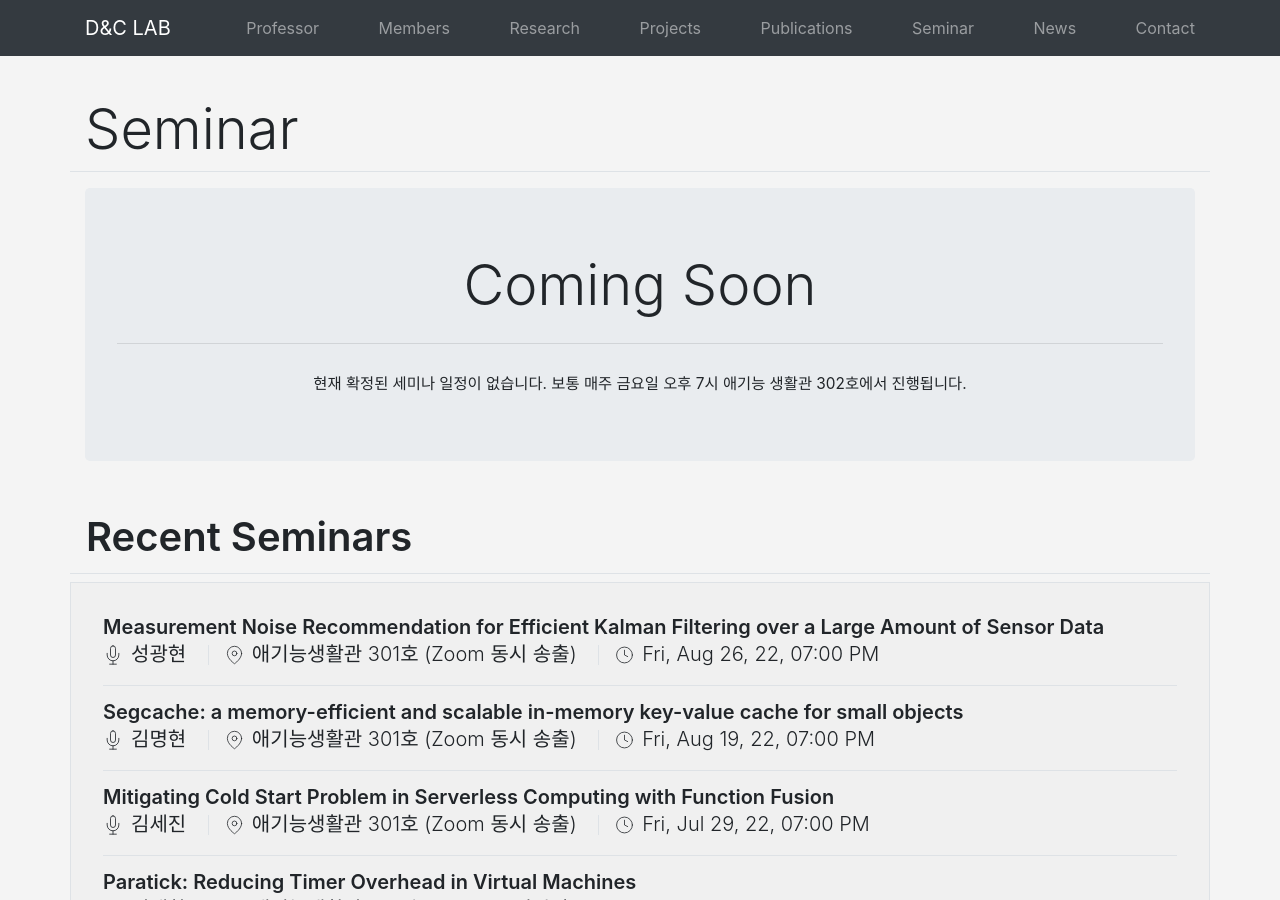
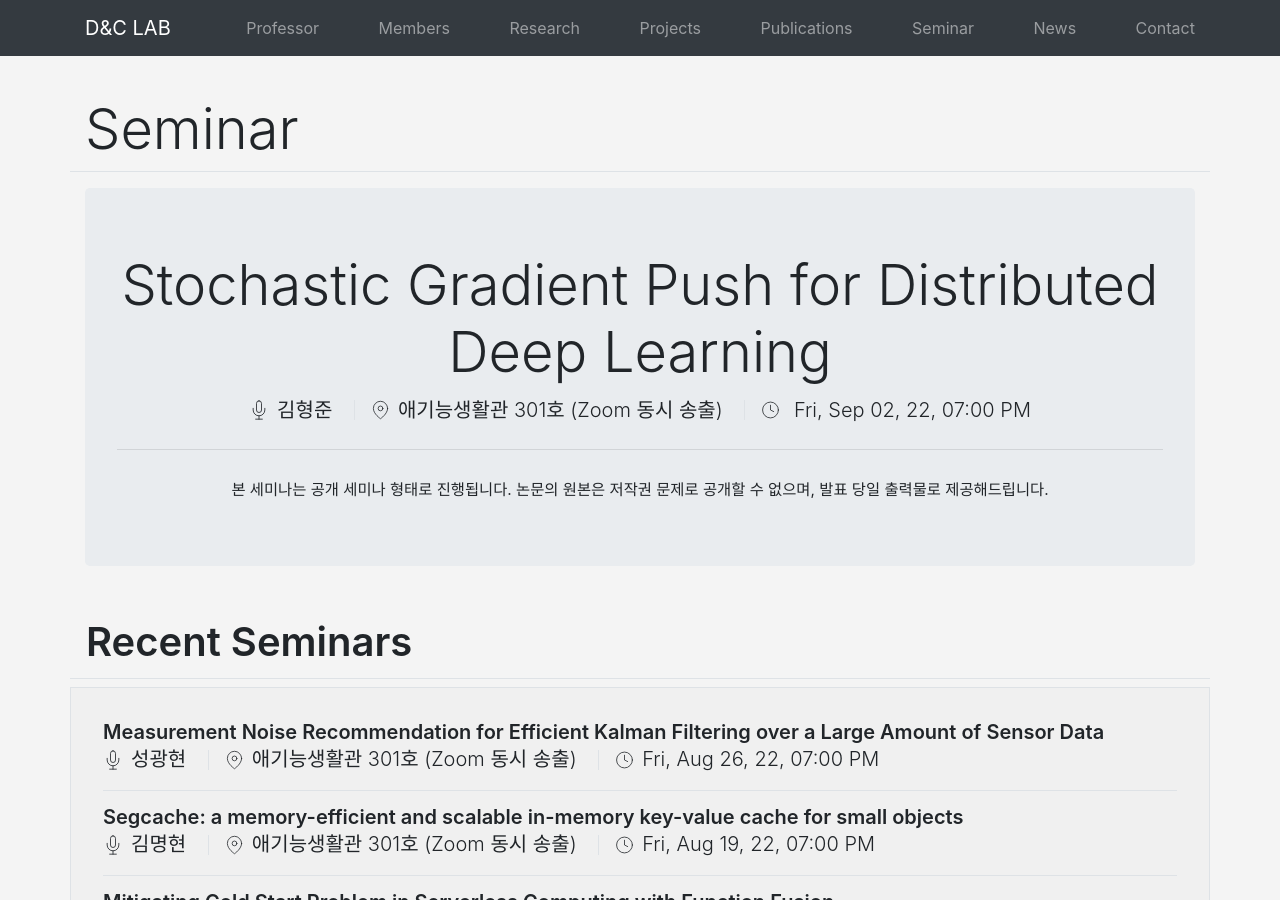
Before and after one commit to KU-Cloud/ku-cloud.github.io, a Jekyll site: the page built from seminar.html, in a window 1280 px wide and 900 px high. Built offline with Jekyll 4.4.1, drawn with Linux system fonts in a browser that asks for light colours.

Commit message:
Update: 2022-09-02 seminar

```diff
--- a/_data/seminars.yaml
+++ b/_data/seminars.yaml
@@ -867,3 +867,7 @@
   speacker: 성광현
   date: 2022-08-26T19:00:00.000+0900
   location: 애기능생활관 301호 (Zoom 동시 송출)
+- title: 'Stochastic Gradient Push for Distributed Deep Learning'
+  speacker: 김형준
+  date: 2022-09-02T19:00:00.000+0900
+  location: 애기능생활관 301호 (Zoom 동시 송출)
```
